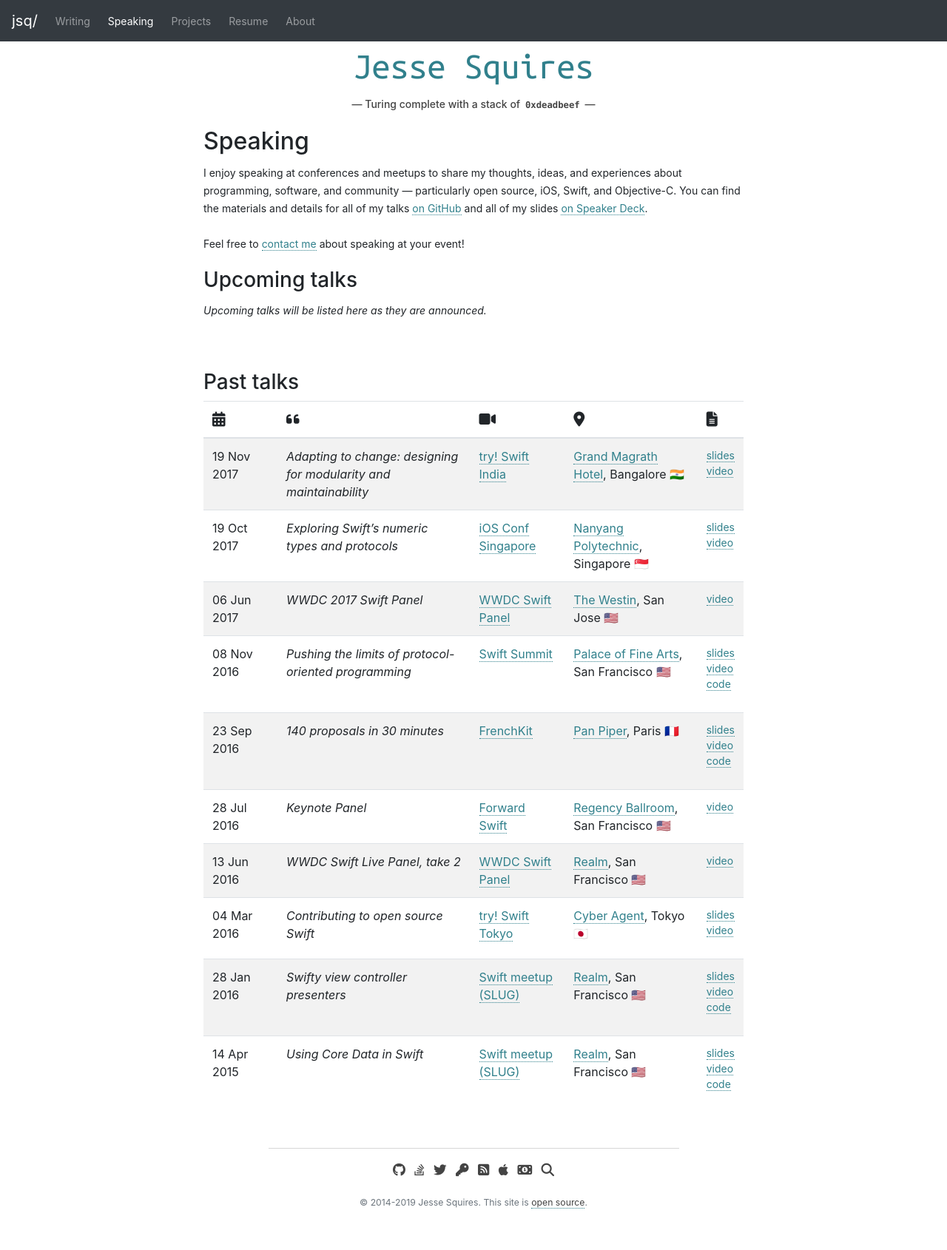
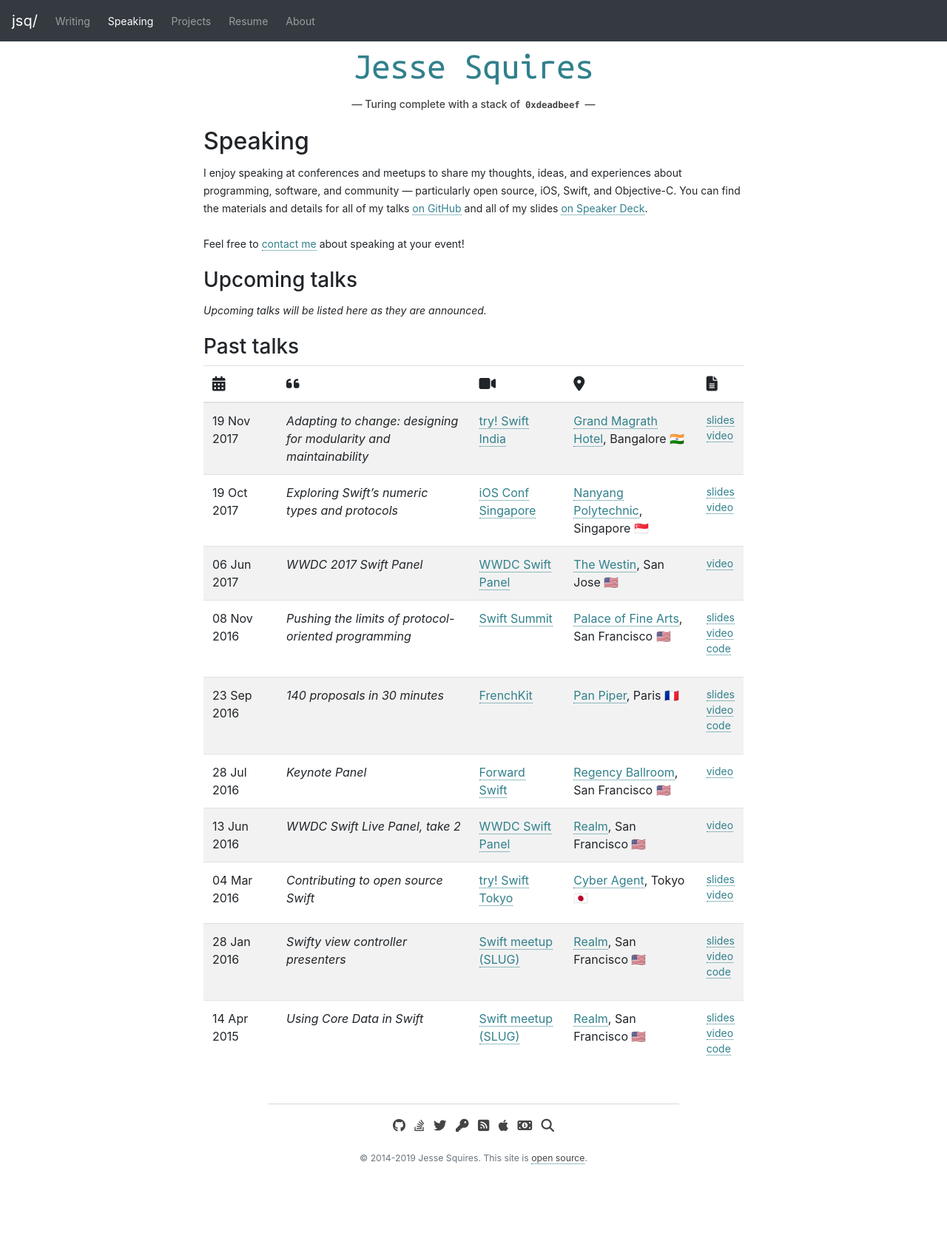
Before and after one commit to jessesquires/jessesquires.com, a Jekyll site: the page built from speaking.md, in a window 1280 px wide. Shown: the whole page at 74% size. Built offline with Jekyll 4.4.1, drawn with Linux system fonts in a browser that asks for light colours; nearby versions of some CDN libraries; library files that are not in the unit come from our copies; after the commit the page ends 1630 px from its top, so only the background shows below that.

Commit message:
minor formatting clean up

```diff
--- a/_includes/search_box.html
+++ b/_includes/search_box.html
@@ -4,9 +4,8 @@
 https://muffinresearch.co.uk/adding-a-duckduckgo-search-box-to-your-blog/
 -->
 
-<div class="search row justify-content-md-center">
+<div class="row justify-content-md-center mt-2 mb-2">
 <div class="col-xs-12 col-sm-12 col-md-12">
-
     <form name="search" action="//duckduckgo.com/">
         <div class="input-group">
             <input type="search" class="form-control" placeholder="DuckDuckGo" name="q">
@@ -20,6 +19,5 @@
             </div>
         </div>
     </form>
-
 </div>
 </div>
--- a/_layouts/standalone.html
+++ b/_layouts/standalone.html
@@ -2,7 +2,7 @@
 layout: default
 ---
 
-<div class="standalone">
+<div class="mb-1">
     <h2>{{ page.title }}</h2>
     {{ content }}
 </div>
--- a/css/style.css
+++ b/css/style.css
@@ -70,13 +70,6 @@
 .img-resume {
   width: 75px;
   height: 75px;
-}
-
-/* SEARCH */
-
-.search {
-  margin-top: 1.5rem;
-  margin-bottom: 1.5rem;
 }
 
 /* LINKS */
@@ -255,10 +248,6 @@
   line-height: 1.5rem;
 }
 
-.standalone {
-  margin-bottom: 1rem;
-}
-
 /* MEDIA QUERIES */
 
 @media (max-width: 667px) {
@@ -268,7 +257,7 @@
 
   header h2 {
     font-size: 13px;
-}
+  }
 }
 
 @media (max-width: 320px) {
--- a/speaking.md
+++ b/speaking.md
@@ -13,8 +13,6 @@
 ### Upcoming talks
 
 *Upcoming talks will be listed here as they are announced.*
-
-<br/>
 
 ### Past talks
 
```
